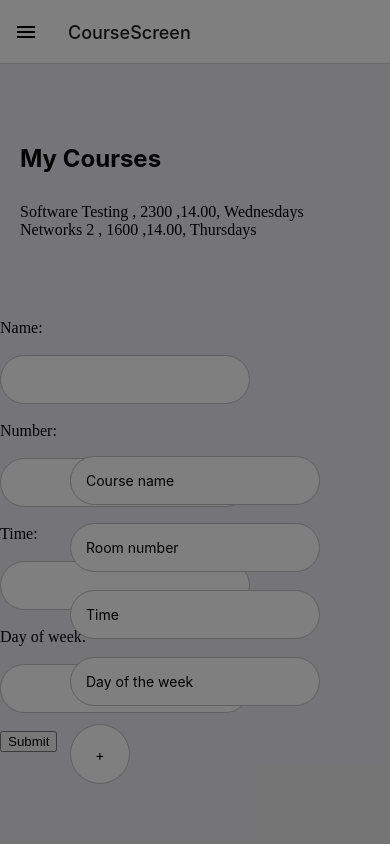
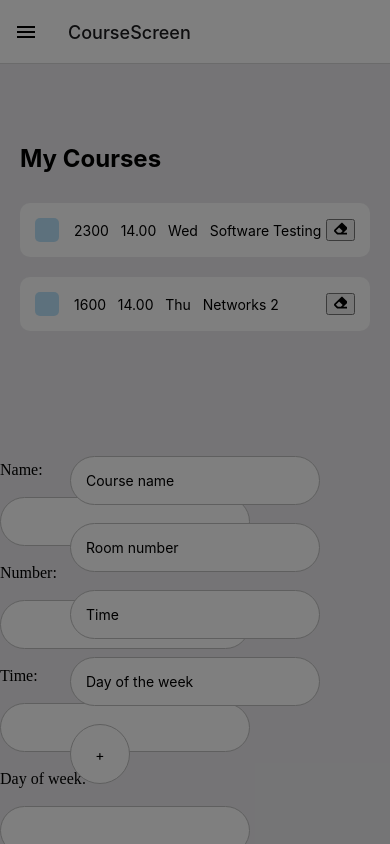
Before and after one commit to steinmetzer-roy/RooMapp, a React Native app in the folder RooMapp/: screen /CourseScreen in a window 390 px wide. Built offline with nearby package versions, Linux system fonts and the light colour scheme.

Commit message:
add styling to the course list

```diff
--- a/RooMapp/src/Screens/CourseScreen.js
+++ b/RooMapp/src/Screens/CourseScreen.js
@@ -12,10 +12,15 @@
 } from 'react-native';
 import { render } from 'react-dom';
 import { courseData } from "../data.js";
+import { FaEraser } from 'react-icons/fa';
 
 
 const SubmitButton = (props) => {
     return <button type="submit">Submit</button>;
+}
+
+function APIcodeToDelete() {
+    alert('This will soon delete the item (when API (or another solution) is working)');
 }
 
 class RegisterForm extends Component {
@@ -129,17 +134,32 @@
 
                 <View style={styles.items}>
                     {/*This is where the courses will go*/}
+                    {/*Jim: similar code to this:"onPress={() => deleteCourseFromList(key)" (inside of "TouchableOpacity") should take us to your page */}
+
                     {
                         courseData.map((data, key) => {
                             return (
-                                <TouchableOpacity key={key} onPress={() => deleteCourseFromList(index)}>
-                                    {data.name +
-                                        " , " +
-                                        data.room +
-                                        " ," +
-                                        data.time +
-                                        ", " +
-                                        data.weekday}
+                                <TouchableOpacity key={key} onPress={() => deleteCourseFromList(key)}>
+                                    <View style={styles.item}>
+
+                                        <View style={styles.itemLeft}>
+                                            <View style={styles.square}></View>
+                                            <Text>{data.room + "   " + data.time + "   " + data.weekday + "   " + data.name}</Text>
+                                        </View>
+                                        <View><button onClick={APIcodeToDelete}><FaEraser /></button></View>
+                                    </View>
+                                </TouchableOpacity>
+                            )
+                        })
+                    }
+                </View>
+                <View style={styles.items}>
+                    {/*This is where the courses will go*/}
+                    {
+                        courseItems.map((item, index) => {
+                            return (
+                                <TouchableOpacity key={index} onPress={() => deleteCourseFromList(index)}>
+                                    <Course text={item} />
                                 </TouchableOpacity>
                             )
                         })
@@ -190,6 +210,15 @@
         fontSize: 24,
         fontWeight: 'bold',
     },
+    item: {
+        backgroundColor: '#FFF',
+        padding: 15,
+        borderRadius: 10,
+        flexDirection: 'row',
+        alignItems: 'center',
+        justifyContent: 'space-between',
+        marginBottom: 20,
+    },
     items: {
         marginTop: 30,
     },
@@ -221,6 +250,20 @@
         borderWidth: 1,
     },
     addText: {},
+    itemLeft: {
+        flexDirection: 'row',
+        alignItems: 'center',
+        flexWrap: 'wrap'
+    },
+    square:
+    {
+        width: 24,
+        height: 24,
+        backgroundColor: '#55BCF6',
+        opacity: 0.4,
+        borderRadius: 5,
+        marginRight: 15,
+    },
 
 });
 
--- a/RooMapp/src/data.js
+++ b/RooMapp/src/data.js
@@ -8,12 +8,12 @@
         name: "Software Testing",
         room: "2300",
         time: "14.00",
-        weekday: "Wednesdays",
+        weekday: "Wed",
     },
     {
         name: "Networks 2",
         room: "1600",
         time: "14.00",
-        weekday: "Thursdays",
+        weekday: "Thu",
     },
 ];
```
